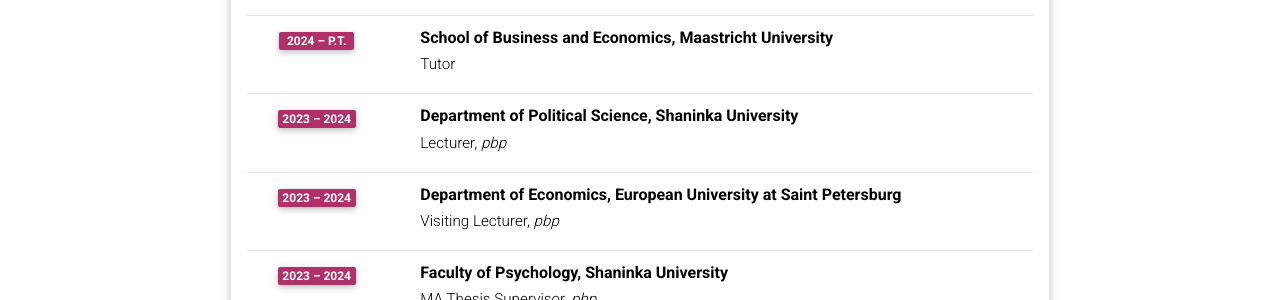
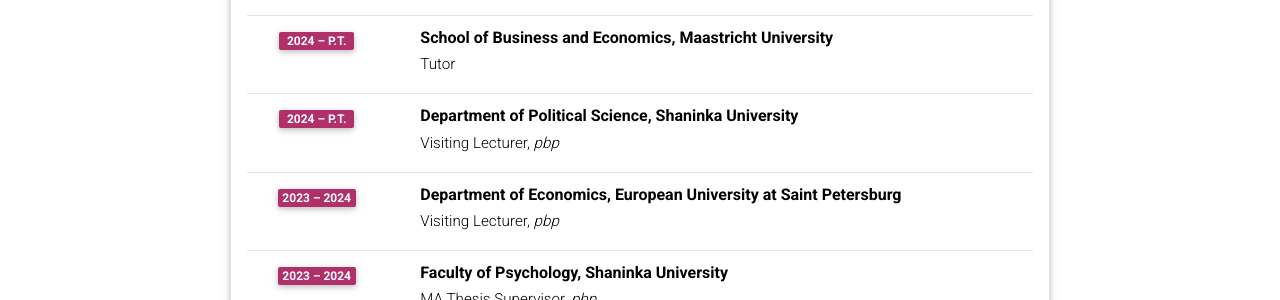
Before and after one commit to egorbronnikov/egorbronnikov.github.io, a Jekyll site: the page built from _pages/cv.md, in a window 1280 px wide and 900 px high, scrolled down 2184 px. Shown: the part 148-448 px from the top of the window. Built offline with Jekyll 4.4.1, drawn with Linux system fonts in a browser that asks for light colours; comment, search, counter and statistics services are not loaded; a style sheet for code colours, icons or effects is not loaded.

Commit message:
Update cv.yml

```diff
--- a/_data/cv.yml
+++ b/_data/cv.yml
@@ -85,8 +85,8 @@
       institution: Tutor
       year: 2024 – p.t.
     - title: Department of Political Science, Shaninka University
-      institution: Lecturer, <i>pbp</i>
-      year: 2023 – 2024
+      institution: Visiting Lecturer, <i>pbp</i>
+      year: 2024 – p.t.
     - title: Department of Economics, European University at Saint Petersburg
       institution: Visiting Lecturer, <i>pbp</i>
       year: 2023 – 2024
```
